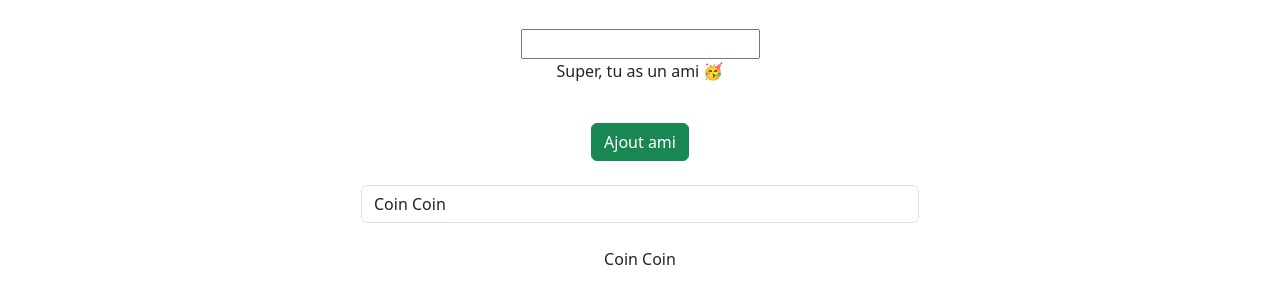
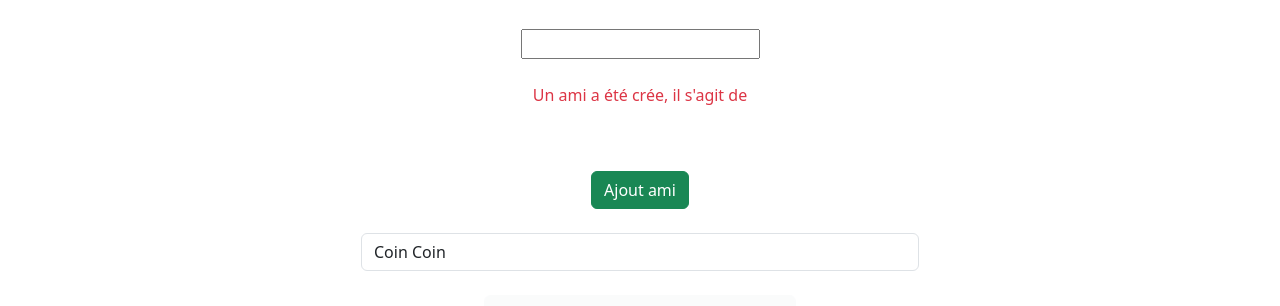
Before and after one commit to Vic-toru/cours_angular, an Angular app: page /list-friends in a window 1280 px wide. Both pictures are taken after a click on the button "Ajout ami". Shown: the part 235-541 px from the top of the page. Built offline with nearby package versions, Linux system fonts and the light colour scheme.

Commit message:
ajout TP Data-binding ajout nfIf

```diff
--- a/src/app/list-friends/list-friends.component.html
+++ b/src/app/list-friends/list-friends.component.html
@@ -2,14 +2,15 @@
     <br>
     <h2>List Friends (Text Interpolation) :</h2>
     <br>
-    <input type="text" name="etat">
-    <p>{{listFriendsCreationStatus}}</p>
+    <input type="text" name="etat" [(ngModel)]="leFriend">
+    <!-- <p>{{listFriendsCreationStatus}}</p> -->
     <br>
+    <p *ngIf="listFriendCreated, else noFriend" class="text-danger" >Un ami a été crée, il s'agit de {{leFriend}}</p>
+    <ng-template #noFriend class="text-danger">Pas encore d'ami 😢</ng-template>
+    <br><br>
     <input type="button" class="btn btn-success" value="Ajout ami" (click)="onAddingFriends()" (input)="onUpdateFriendsList($event)">
     <br>
     <input [(ngModel)]="listFriendsInputText" type="text" class="form-control w-50 m-auto" placeholder="Nom Ami" aria-label="Username" placeholder="Le nom de ton copaing">
-    <br>
-    <p>{{listFriendsInputText}}</p>
     <br>
     <input type="button" class="btn btn-light" value="Je me désactive au bout de 3secondes" [disabled]="listFriendsAuth">
     <br>
--- a/src/app/list-friends/list-friends.component.ts
+++ b/src/app/list-friends/list-friends.component.ts
@@ -2,23 +2,31 @@ import { Component } from '@angular/core';
 import { OneFriendComponent } from './one-friend/one-friend.component';
 import { RouterLink } from '@angular/router';
 import { FormsModule } from '@angular/forms';
+import { NgIf } from '@angular/common';
 
 
 @Component({
   selector: 'app-list-friends',
-  imports: [ OneFriendComponent, FormsModule ],
+  imports: [ OneFriendComponent, FormsModule , NgIf ],
   templateUrl: './list-friends.component.html',
   styleUrl: './list-friends.component.css'
 })
 export class ListFriendsComponent {
  listFriendsAuth:boolean = false;
 
+ listFriendCreationStatus:boolean = false;
+
  listFriendsCreationStatus:string = "Tu n'as pas d'ami 😭";
 
  listFriendsInputText:string="Coin Coin";
 
+ leFriend:string = "";
+
+ listFriendCreated:boolean= false;
+
  onAddingFriends():void{
-  this.listFriendsCreationStatus = "Super, tu as un ami 🥳"
+  // this.listFriendsCreationStatus = "Super, tu as un ami 🥳";
+  this.listFriendCreated = true;
  };
 
  onUpdateFriendsList(eventInput:Event):void{
```
